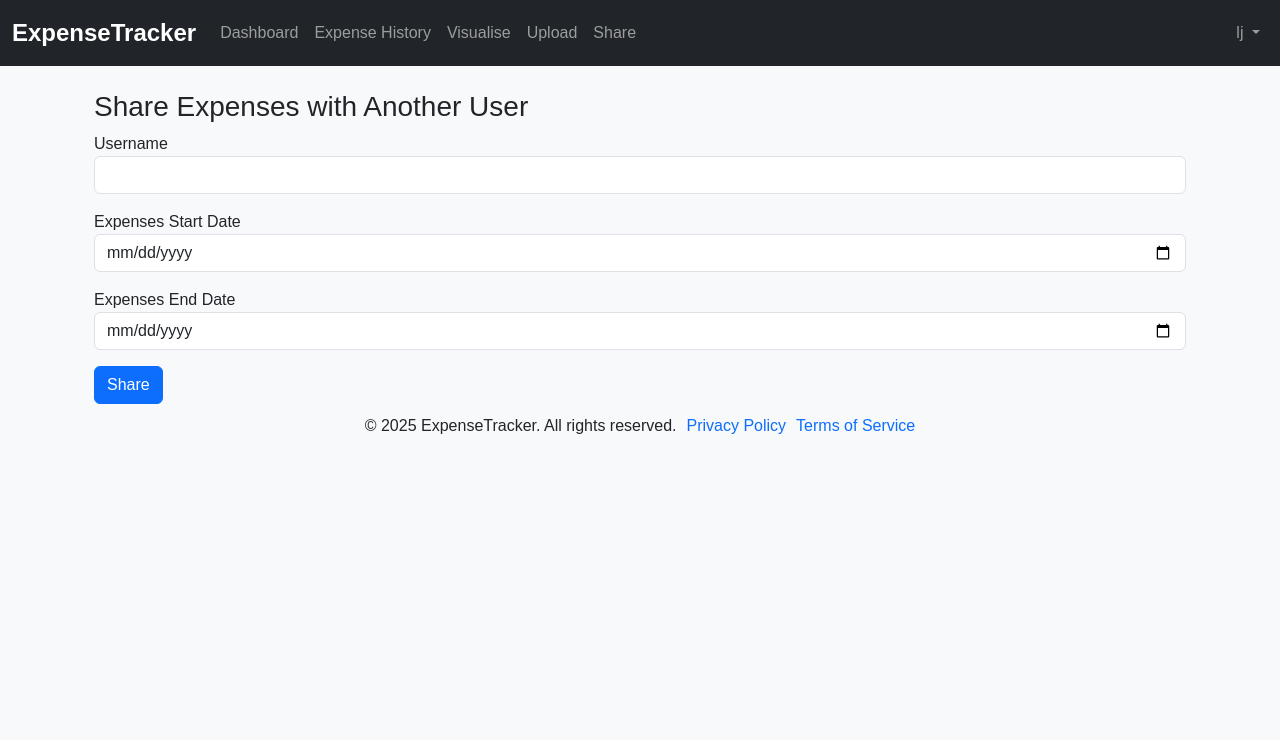
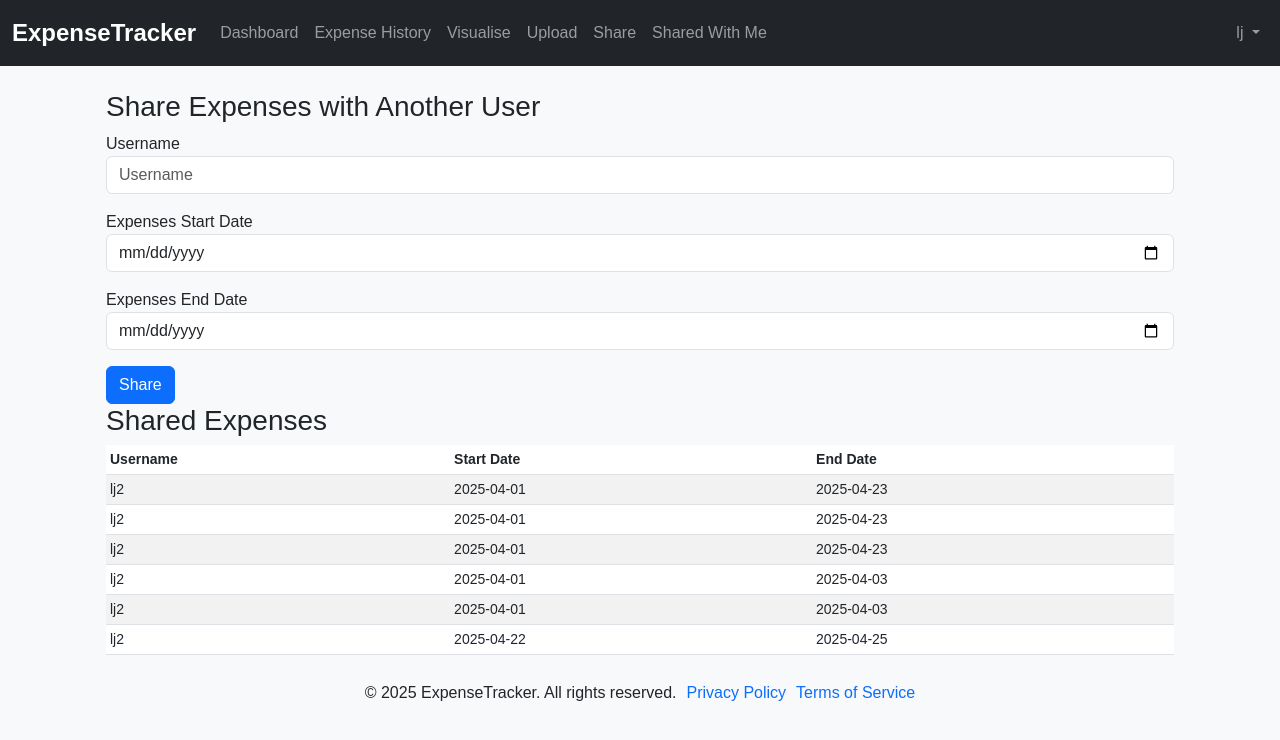
Before and after one commit to Cooper-Thomas1/ExpenseTracker, a Flask app: page /share in a window 1280 px wide. Shown: the top 740 px of the page. Run offline with Flask 3, Linux system fonts and the light colour scheme; a user stored in the database is signed in.

Commit message:
added the ability for users to share expenses with others and view expenses shared to them

```diff
--- a/ExpenseTracker/forms.py
+++ b/ExpenseTracker/forms.py
@@ -55,7 +55,7 @@ class ResetPasswordForm(FlaskForm):
     submit = SubmitField('Reset Password')
 
 class ShareForm(FlaskForm):
-    username = StringField('Username', validators=[DataRequired(), Length(min=2, max=20)])
-    start_date = DateField('Start Date', validators=[DataRequired()], format='%Y-%m-%d')
-    end_date = DateField('End Date', validators=[DataRequired()], format='%Y-%m-%d')
+    username = StringField('Username', validators=[DataRequired(), Length(min=2, max=20)], render_kw={"placeholder": "Username"})
+    start_date = DateField('Start Date', validators=[DataRequired()], format='%Y-%m-%d', render_kw={"placeholder": "Start Date"})
+    end_date = DateField('End Date', validators=[DataRequired(), ], format='%Y-%m-%d', render_kw={"placeholder": "End Date"})
     submit = SubmitField('Submit')
--- a/ExpenseTracker/routes.py
+++ b/ExpenseTracker/routes.py
@@ -1,7 +1,7 @@
 from flask import render_template, url_for, flash, redirect, jsonify
 from ExpenseTracker import app, db, bcrypt, mail
 from ExpenseTracker.forms import RegistrationForm, LoginForm, ManualExpenseForm, ForgotPasswordForm, ResetPasswordForm, ShareForm
-from ExpenseTracker.models import User, Expense
+from ExpenseTracker.models import User, Expense, SharedExpense
 from flask_login import login_user, logout_user, login_required, current_user
 from datetime import datetime, timedelta
 from flask_mail import Message
@@ -114,13 +114,51 @@ def upload():
         return redirect(url_for('dashboard'))
     return render_template('upload.html', manual_form=form)
 
-@app.route("/share")
+@app.route("/share", methods=['GET', 'POST'])
 @login_required
 def share():
     form = ShareForm()
     if form.validate_on_submit():
-        return redirect(url_for('dashboard'))
-    return render_template("share.html", form=form)
+        recipient = User.query.filter_by(username=form.username.data).first()
+        if recipient == None:
+            flash("No account with that username found.")
+        elif recipient.id == current_user.id:
+            flash("Cannot share expenses with yourself.")
+        else:
+            sharedExpense = SharedExpense(
+                sender_id=current_user.id,
+                recipient_id=recipient.id,
+                start_date=form.start_date.data,
+                end_date=form.end_date.data
+            )
+            db.session.add(sharedExpense)
+            db.session.commit()
+            flash("Successfully shared expenses.")
+
+    shared_expenses = SharedExpense.query.filter_by(sender_id=current_user.id).all()
+
+    formatted_expenses = []
+    for shared_expense in shared_expenses:
+        recipient_username = User.query.get(shared_expense.recipient_id).username
+        formatted_expenses.append({"username": recipient_username,
+                                   "start_date": shared_expense.start_date,
+                                   "end_date": shared_expense.end_date})
+    return render_template("share.html", form=form, shared_expenses=formatted_expenses)
+
+@app.route("/shared-with-me", methods=['GET'])
+@login_required
+def shared_with_me():
+    shared_expenses = SharedExpense.query.filter_by(recipient_id=current_user.id).all()
+
+    formatted_expenses = []
+    for shared_expense in shared_expenses:
+        sender_username = User.query.get(shared_expense.sender_id).username
+        expenses = Expense.query.filter(Expense.user_id == shared_expense.sender_id,
+                                        Expense.date >= shared_expense.start_date,
+                                        Expense.date <= shared_expense.end_date).all()
+        formatted_expenses.append({"username": sender_username, "expenses": expenses})
+
+    return render_template("shared-with-me.html", shared_expenses=formatted_expenses)
 
 @app.route("/visualise")
 @login_required
--- a/ExpenseTracker/templates/base.html
+++ b/ExpenseTracker/templates/base.html
@@ -40,6 +40,9 @@
           <li class="nav-item">
             <a class="nav-link" href="{{ url_for('share') }}">Share</a>
           </li>
+          <li class="nav-item">
+            <a class="nav-link" href="{{ url_for('shared_with_me') }}">Shared With Me</a>
+          </li>
         </ul>
         <ul class="nav navbar-nav navbar-right">
           <li class="nav-item dropdown">
--- a/ExpenseTracker/templates/share.html
+++ b/ExpenseTracker/templates/share.html
@@ -1,6 +1,6 @@
 {% extends "base.html" %}
 {% block content %}
-<div class="container">
+<main class="col-md-12 ms-sm-auto col-lg-12 px-md-4">
   <h3>Share Expenses with Another User</h3>
   <form method="POST" action="{{ url_for('share') }}">
     {{ form.hidden_tag() }}
@@ -18,5 +18,30 @@
     </div>
     <button type="submit" class="btn btn-primary">Share</button>
   </form>
-</div>
+</main>
+
+<main class="col-md-12 ms-sm-auto col-lg-12 px-md-4">
+  <h3>Shared Expenses</h1>
+  <div class="table-responsive small">
+      <table class="table table-striped table-sm">
+        <thead>
+          <tr>
+            <th scope="col">Username</th>
+            <th scope="col">Start Date</th>
+            <th scope="col">End Date</th>
+          </tr>
+        </thead>
+        <tbody>
+          {% for shared_expense in shared_expenses %}
+          <tr>
+            <td>{{ shared_expense["username"] }}</td>
+            <td>{{ shared_expense["start_date"].strftime('%Y-%m-%d') }}</td>
+            <td>{{ shared_expense["end_date"].strftime('%Y-%m-%d') }}</td>
+          </tr>
+          {% endfor %}
+        </tbody>
+      </table>
+  </div>
+</main>
+
 {% endblock %}
```
Also changed, not shown: ExpenseTracker/models.py (+7 -0 lines), ExpenseTracker/templates/shared-with-me.html (added, +33 -0 lines), instance/site.db.
